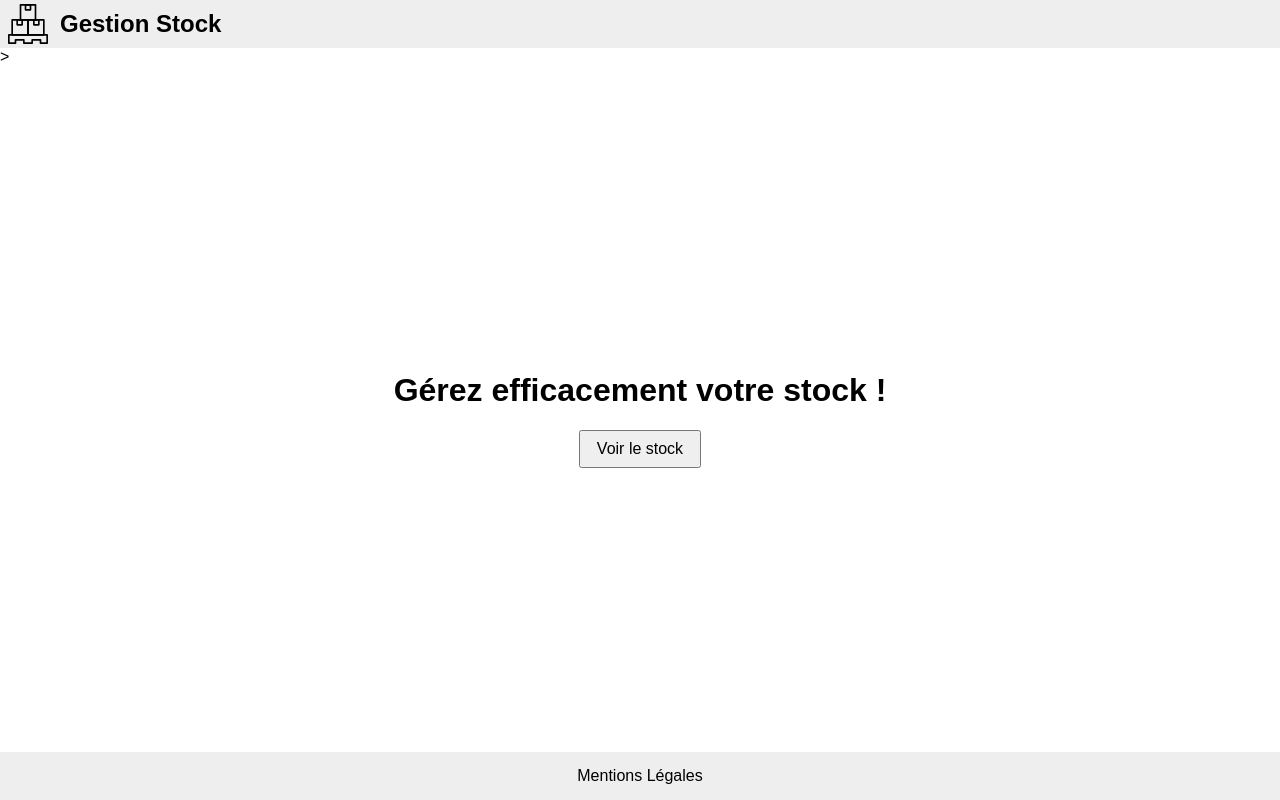
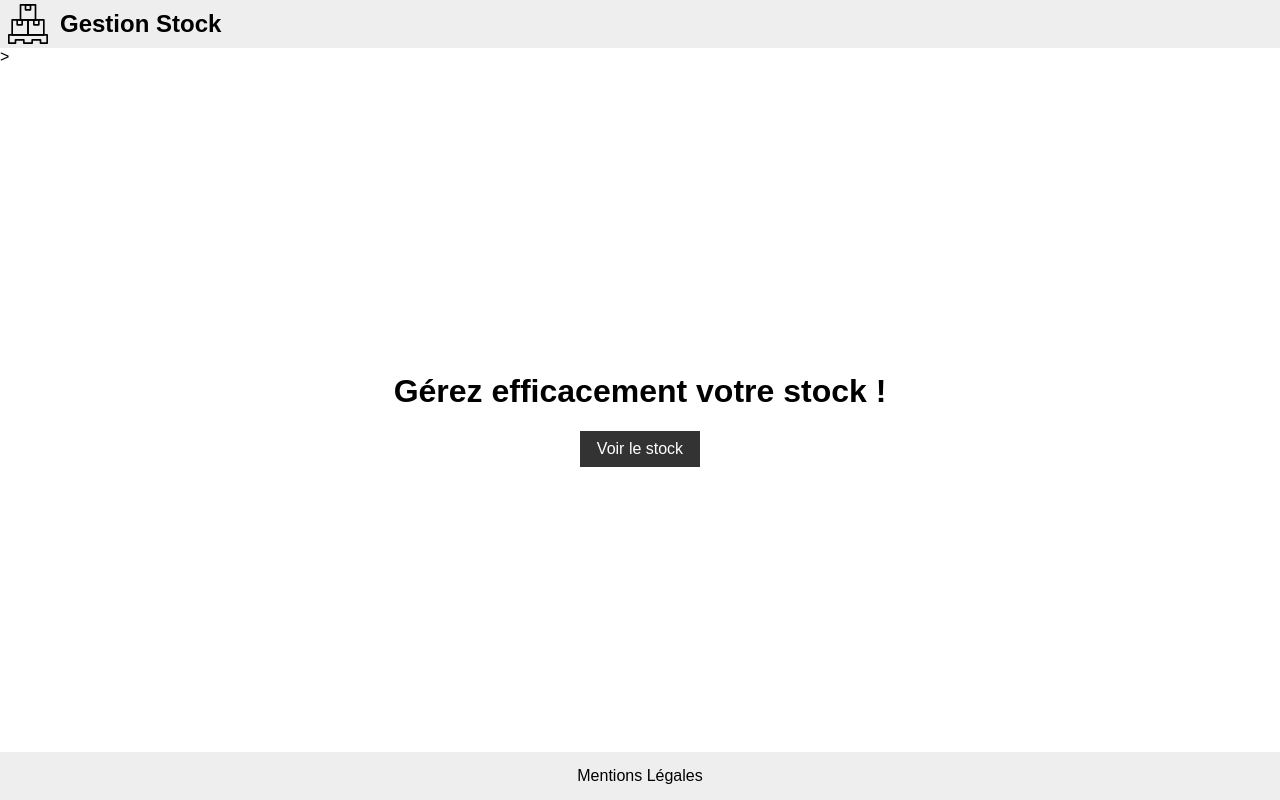
Before and after one commit to Sebastiensz/fuj-juin-2021, an Angular app in the folder front/: page / in a window 1280 px wide. Built offline with nearby package versions, Linux system fonts and the light colour scheme.

Commit message:
dev : lazyload Stock

```diff
--- a/front/src/app/app-routing.module.ts
+++ b/front/src/app/app-routing.module.ts
@@ -6,6 +6,7 @@ import { LegalComponent } from './routes/legal/legal.component';
 const routes: Routes = [
   { path: '', component: HomeComponent },
   { path: 'legal', component: LegalComponent },
+  { path: 'stock', loadChildren: () => import('./stock/stock.module').then(m => m.StockModule) },
   { path: '**', component: HomeComponent },
 ];
 
--- a/front/src/app/routes/home/home.component.html
+++ b/front/src/app/routes/home/home.component.html
@@ -1,4 +1,4 @@
 <main>
   <h1>Gérez efficacement votre stock !</h1>
-  <button>Voir le stock</button>
+  <button class="primary">Voir le stock</button>
 </main>
--- /dev/null
+++ b/front/src/app/stock/stock-routing.module.ts
@@ -0,0 +1,11 @@
+import { NgModule } from '@angular/core';
+import { RouterModule, Routes } from '@angular/router';
+import { StockComponent } from './stock.component';
+
+const routes: Routes = [{ path: '', component: StockComponent }];
+
+@NgModule({
+  imports: [RouterModule.forChild(routes)],
+  exports: [RouterModule]
+})
+export class StockRoutingModule { }
--- /dev/null
+++ b/front/src/app/stock/stock.component.html
@@ -0,0 +1 @@
+<p>stock works!</p>
--- /dev/null
+++ b/front/src/app/stock/stock.component.ts
@@ -0,0 +1,15 @@
+import { Component, OnInit } from '@angular/core';
+
+@Component({
+  selector: 'app-stock',
+  templateUrl: './stock.component.html',
+  styleUrls: ['./stock.component.scss']
+})
+export class StockComponent implements OnInit {
+
+  constructor() { }
+
+  ngOnInit(): void {
+  }
+
+}
--- a/front/src/styles.scss
+++ b/front/src/styles.scss
@@ -18,4 +18,35 @@ h1 {
 
 button {
   padding: 0.5em 1em;
+
+  &:not(:disabled) {
+    cursor: pointer;
+
+    background-color: #eee;
+    border: 0.1em solid #eee;
+
+    &:hover {
+      background-color: #ddd;
+      border-color: #ddd;
+    }
+    &:active {
+      background-color: #ccc;
+      border-color: #ccc;
+    }
+
+    &.primary {
+      background-color: #333;
+      border-color: #333;
+      color: #fff;
+
+      &:hover {
+        background-color: #555;
+        border-color: #555;
+      }
+      &:active {
+        background-color: #777;
+        border-color: #777;
+      }
+    }
+  }
 }
```
Also changed, not shown: front/src/app/stock/stock.module.ts (added, +17 -0 lines), front/src/app/stock/stock.component.scss (added), 1 other file (tests, documents, lock files or other folders).
